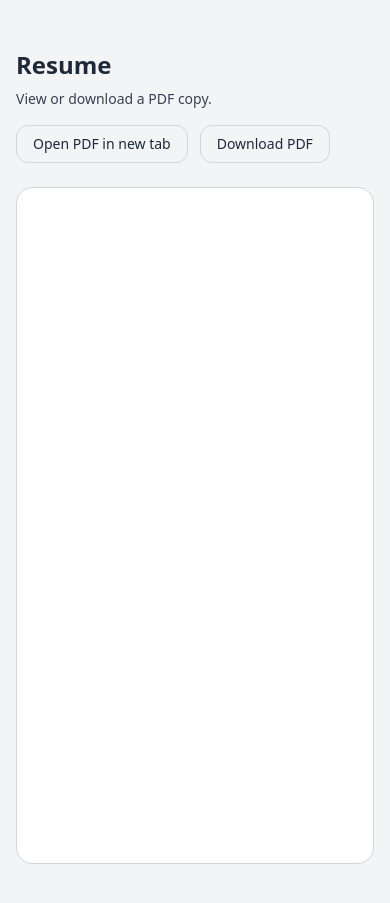
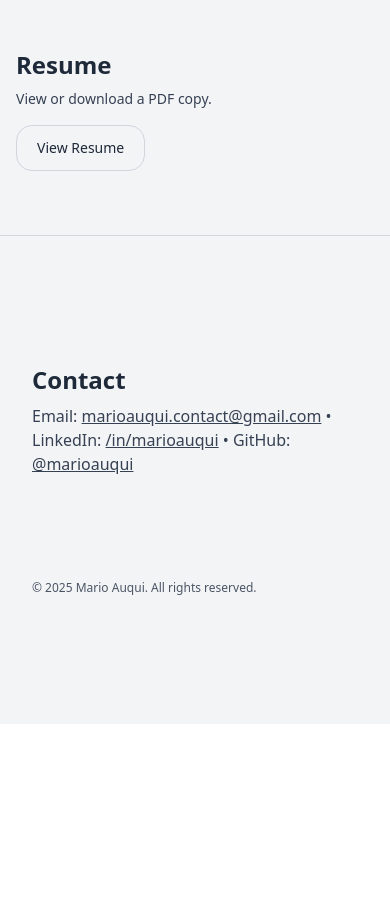
Before and after one commit to marioauqui/PersonalSite, a Next.js app: page / in a window 390 px wide. Shown: the part 6300-7203 px from the top of the page. After the commit the page ends 7024 px from the top, so only its background shows below. Built offline with nearby package versions, Linux system fonts and the light colour scheme.

Commit message:
Fixed Resume thing on mobile

```diff
--- a/package.json
+++ b/package.json
@@ -9,7 +9,7 @@
     "lint": "eslint"
   },
   "dependencies": {
-    "next": "15.5.4",
+    "next": "^16.0.10",
     "next-themes": "^0.4.6",
     "react": "19.1.0",
     "react-dom": "19.1.0"
--- a/src/app/page.tsx
+++ b/src/app/page.tsx
@@ -343,26 +343,43 @@ export default function Home() {
       View or download a PDF copy.
     </p>
 
-    <div className="mt-4 flex gap-3">
+    <div className="mt-4">
+  {/* Mobile: single clean button */}
+  <div className="sm:hidden">
     <a
       href="/MarioAuquiResume.pdf"
       target="_blank"
       rel="noreferrer"
-        className="px-4 py-2 rounded-xl border border-gray-300 hover:bg-gray-200 dark:border-gray-700 dark:hover:bg-gray-800 text-sm transition focus:outline-none focus:ring-2 focus:ring-gray-500 dark:focus:ring-gray-400"
+      className="inline-block px-5 py-3 rounded-2xl border border-gray-300 text-sm font-medium hover:bg-gray-200 transition"
+    >
+      View Resume
+    </a>
+  </div>
+
+  {/* Desktop: original buttons */}
+  <div className="hidden sm:flex gap-3">
+    <a
+      href="/MarioAuquiResume.pdf"
+      target="_blank"
+      rel="noreferrer"
+      className="px-4 py-2 rounded-xl border border-gray-300 hover:bg-gray-200 dark:border-gray-700 dark:hover:bg-gray-800 text-sm transition"
     >
       Open PDF in new tab
     </a>
     <a
       href="/MarioAuquiResume.pdf"
       download
-        className="px-4 py-2 rounded-xl border border-gray-300 hover:bg-gray-200 dark:border-gray-700 dark:hover:bg-gray-800 text-sm transition focus:outline-none focus:ring-2 focus:ring-gray-500 dark:focus:ring-gray-400"
+      className="px-4 py-2 rounded-xl border border-gray-300 hover:bg-gray-200 dark:border-gray-700 dark:hover:bg-gray-800 text-sm transition"
     >
       Download PDF
     </a>
   </div>
+</div>
 
-    {/* put the viewer on a white card so the PDF looks crisp in dark mode */}
-    <div className="mt-6 rounded-2xl overflow-hidden border border-gray-300 dark:border-gray-800 bg-white dark:bg-gray-950">
+
+  {/* Resume viewer */}
+  {/* Desktop/tablet: keep the embedded PDF */}
+  <div className="mt-6 hidden sm:block rounded-2xl overflow-hidden border border-gray-300 dark:border-gray-800 bg-white">
     <object
       data="/MarioAuquiResume.pdf"
       type="application/pdf"
@@ -376,6 +393,8 @@ export default function Home() {
       />
     </object>
   </div>
+
+
   </div>
 </section>
 
```
Also changed, not shown: tsconfig.json (+19 -5 lines), 1 other file (tests, documents, lock files or other folders). Lines whose indentation alone changed are shown as unchanged.
